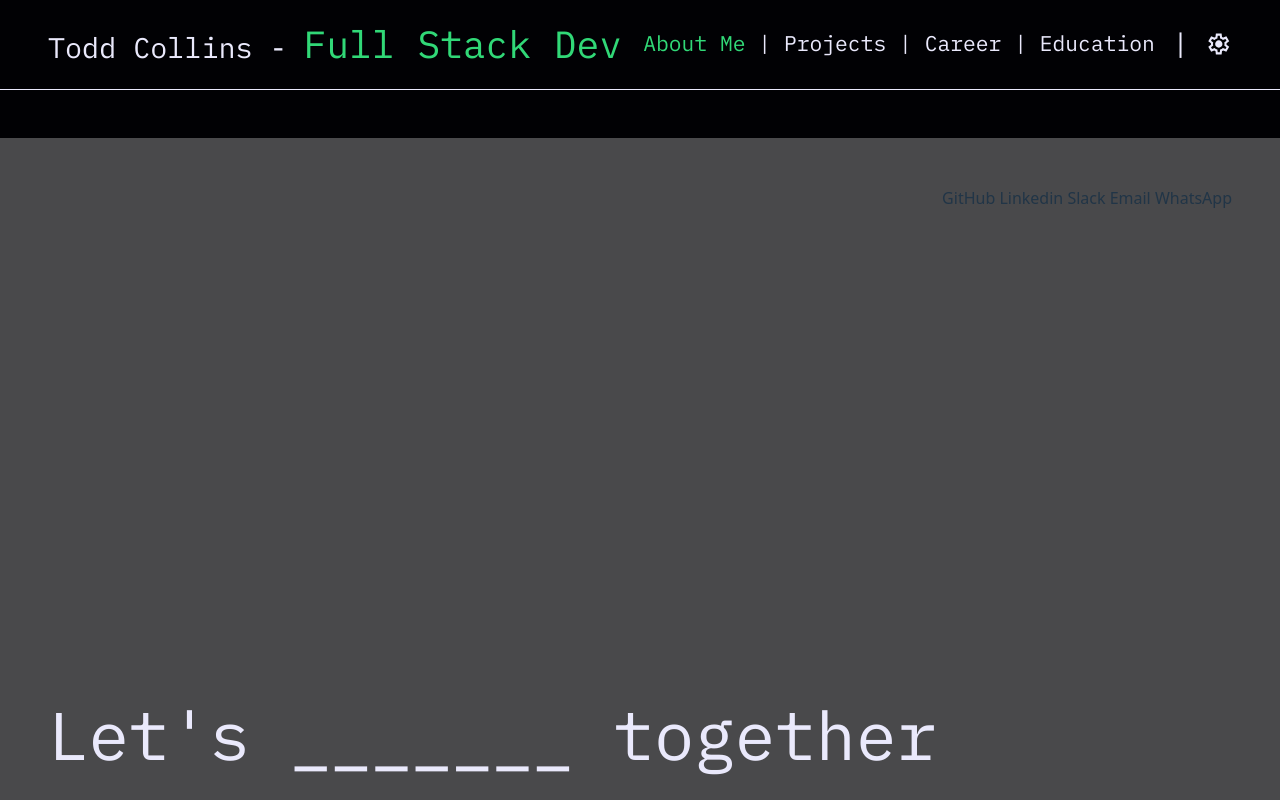
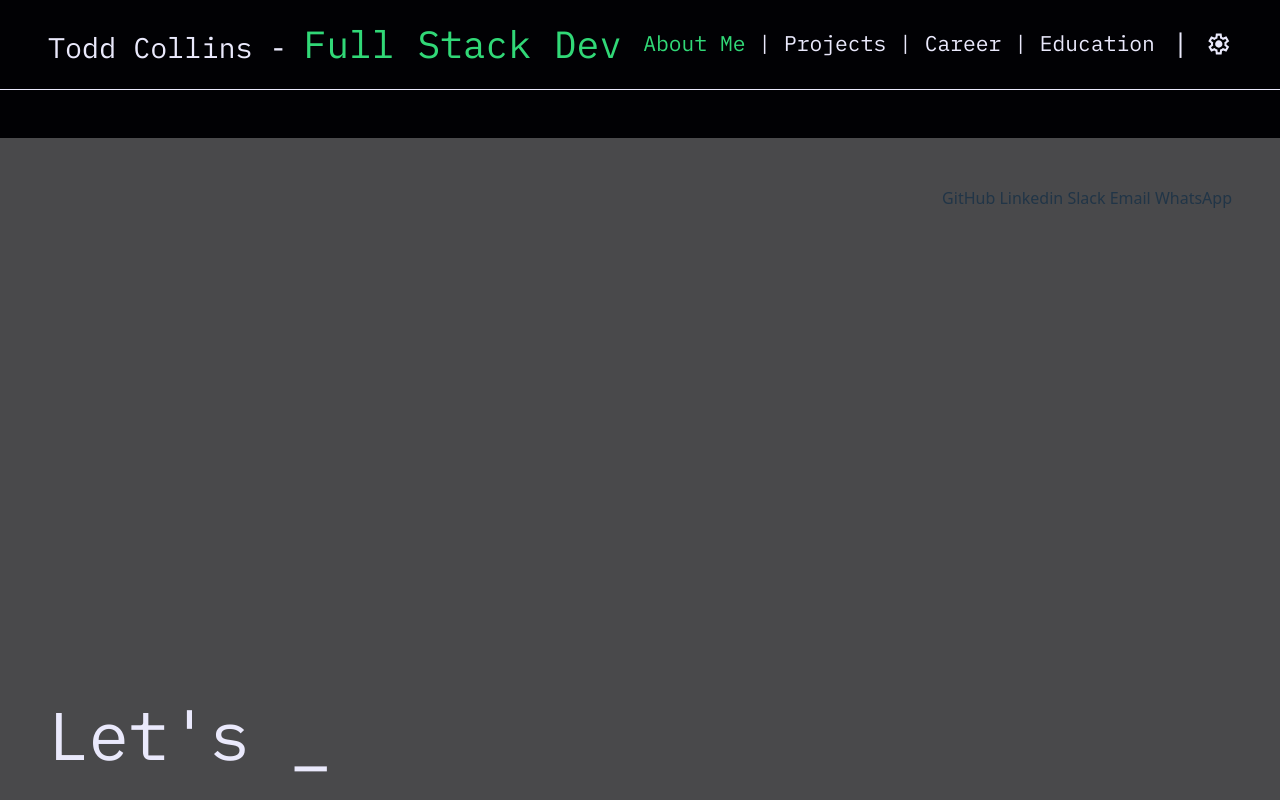
Before and after one commit to Addict-of-Rice/portfolio, a React (Vite) app in the folder frontend/: page / in a window 1280 px wide. Shown: the top 800 px of the page. Built offline with nearby package versions, Linux system fonts and the light colour scheme.

Commit message:
GSAP animation attempt

```diff
--- a/frontend/package.json
+++ b/frontend/package.json
@@ -10,6 +10,7 @@
     "preview": "vite preview"
   },
   "dependencies": {
+    "@gsap/react": "^2.1.2",
     "gsap": "^3.13.0",
     "react": "^19.1.1",
     "react-dom": "^19.1.1",
--- a/frontend/src/App.tsx
+++ b/frontend/src/App.tsx
@@ -9,8 +9,13 @@ import Layout from './components/Layout/Layout';
 import ThemeProvider from './providers/ThemeProvider';
 import { matrixTheme } from './themes/matrix-theme';
 import './fonts/fonts.css';
+import { useGSAP } from '@gsap/react';
+import gsap from 'gsap';
+import { SplitText, TextPlugin } from 'gsap/all';
 
 function App() {
+  gsap.registerPlugin(useGSAP, SplitText, TextPlugin);
+
   return (
     <ThemeProvider initialTheme={matrixTheme} darkMode={true}>
       <BrowserRouter>
--- a/frontend/src/components/Structure/Column.tsx
+++ b/frontend/src/components/Structure/Column.tsx
@@ -1,14 +1,18 @@
-import type { CSSProperties, FC, ReactNode } from 'react';
+import type { CSSProperties, FC, ReactNode, Ref } from 'react';
 
 type Props = {
+  ref?: Ref<HTMLDivElement>;
+  className?: string;
   style?: CSSProperties;
   children?: ReactNode;
   onClick?: () => void;
 };
 
-const Column: FC<Props> = ({ style, children, onClick }) => {
+const Column: FC<Props> = ({ ref, className, style, children, onClick }) => {
   return (
     <div
+      ref={ref}
+      className={className}
       style={{
         display: 'flex',
         flexDirection: 'column',
--- a/frontend/src/components/Structure/Row.tsx
+++ b/frontend/src/components/Structure/Row.tsx
@@ -1,14 +1,18 @@
-import type { CSSProperties, FC, ReactNode } from 'react';
+import type { CSSProperties, FC, ReactNode, Ref } from 'react';
 
 type Props = {
+  ref?: Ref<HTMLDivElement>;
+  className?: string;
   style?: CSSProperties;
   children?: ReactNode;
   onClick?: () => void;
 };
 
-const Row: FC<Props> = ({ style, children, onClick }) => {
+const Row: FC<Props> = ({ ref, className, style, children, onClick }) => {
   return (
     <div
+      ref={ref}
+      className={className}
       style={{
         display: 'flex',
         flexDirection: 'row',
--- a/frontend/src/components/Structure/Section.tsx
+++ b/frontend/src/components/Structure/Section.tsx
@@ -1,8 +1,10 @@
-import type { CSSProperties, FC, ReactNode } from 'react';
+import type { CSSProperties, FC, ReactNode, Ref } from 'react';
 import { useThemeContext } from '../../providers/ThemeProvider';
 import Column from './Column';
 
 type Props = {
+  ref?: Ref<HTMLDivElement>;
+  className?: string;
   style?: CSSProperties;
   children?: ReactNode;
   onClick?: () => void;
@@ -17,6 +19,7 @@ const Section: FC<Props> = (props) => {
       style={{
         padding: '48px',
         backgroundColor: theme.color.background2,
+        cursor: props.onClick ? 'pointer' : undefined,
         ...style,
       }}
       {...rest}
--- a/frontend/src/components/Typography/Typography.tsx
+++ b/frontend/src/components/Typography/Typography.tsx
@@ -1,17 +1,28 @@
-import type { CSSProperties, FC, ReactNode, ElementType } from 'react';
+import type { CSSProperties, FC, ReactNode, ElementType, Ref } from 'react';
 import { useThemeContext } from '../../providers/ThemeProvider';
 import type { Theme } from '../../themes/theme';
 
 type Variant = 'h1' | 'h2' | 'h3' | 'h4' | 'h5' | 'h6' | 'p' | 'small' | 'tiny';
 
 type Props = {
+  ref?: Ref<HTMLElement>;
   className?: string;
   children: ReactNode;
   variant?: Variant;
   style?: CSSProperties;
   onClick?: () => void;
+  span?: boolean;
 };
 
+const Typography: FC<Props> = ({
+  ref,
+  className,
+  children,
+  variant = 'p',
+  style,
+  onClick,
+  span,
+}) => {
   const variantMap: Record<
     Variant,
     {
@@ -31,12 +42,13 @@ const variantMap: Record<
     tiny: { tag: 'p', fontFamilyKey: 'body', fontSizeKey: 'tiny' },
   };
 
-const Typography: FC<Props> = ({ className, children, variant = 'p', style, onClick }) => {
   const { theme } = useThemeContext();
-  const { tag: Tag, fontFamilyKey, fontSizeKey } = variantMap[variant];
+  const { tag, fontFamilyKey, fontSizeKey } = variantMap[variant];
+  const Tag = span ? 'span' : tag;
 
   return (
     <Tag
+      ref={ref}
       className={className}
       style={{
         fontFamily: theme.fontFamily[fontFamilyKey],
@@ -46,6 +58,8 @@ const Typography: FC<Props> = ({ className, children, variant = 'p', style, onCl
         margin: 0,
         padding: 0,
         whiteSpace: 'pre',
+        display: 'flex',
+        flexDirection: 'row',
         cursor: onClick ? 'pointer' : undefined,
         userSelect: 'none',
         ...style,
--- /dev/null
+++ b/frontend/src/pages/Home/HeroSection.tsx
@@ -0,0 +1,114 @@
+import { useRef, useState, type FC } from 'react';
+import Row from '../../components/Structure/Row';
+import Section from '../../components/Structure/Section';
+import Typography from '../../components/Typography/Typography';
+import { useGSAP } from '@gsap/react';
+import { useThemeContext } from '../../providers/ThemeProvider';
+import gsap from 'gsap';
+
+const HeroSection: FC = () => {
+  const { theme } = useThemeContext();
+  const heroTextRef = useRef<HTMLDivElement>(null);
+
+  const [initialLoad, setInitialLoad] = useState(true);
+  const words = ['create', 'innovate', 'design', 'develop', 'build', 'profit'];
+  const [wordIndex, setWordIndex] = useState(0);
+
+  useGSAP(
+    () => {
+      const tl = gsap.timeline({
+        onComplete: () => {
+          setWordIndex((prev) => (prev + 1) % words.length);
+        },
+      });
+
+      const duration = undefined;
+      const speed = 0.6;
+
+      const type = (target: string, value: string, rtl = false, delay = 0) =>
+        tl.add(
+          gsap.to(target, {
+            ease: 'none',
+            duration,
+            text: {
+              value,
+              speed,
+              preserveSpaces: true,
+              rtl,
+            },
+            delay,
+          })
+        );
+
+      const wait = () =>
+        tl.add(
+          gsap.fromTo(
+            '.cursor',
+            {
+              opacity: 1,
+            },
+            {
+              opacity: 1,
+              duration: 3,
+            }
+          )
+        );
+
+      if (initialLoad) {
+        tl.add(
+          gsap.fromTo(
+            '.prefix',
+            {
+              text: '',
+            },
+            {
+              ease: 'none',
+              duration,
+              text: {
+                value: "Let's ",
+                speed,
+                preserveSpaces: true,
+              },
+            }
+          )
+        );
+        setInitialLoad(false);
+      }
+
+      type('.word', words[wordIndex]);
+      type('.suffix', ' together');
+      wait();
+      type('.suffix', '', true);
+      type('.word', '', true);
+      wait();
+    },
+    { scope: heroTextRef, dependencies: [wordIndex] }
+  );
+
+  return (
+    <Section
+      style={{
+        height: '600px',
+        justifyContent: 'space-between',
+      }}
+    >
+      <Row style={{ justifyContent: 'flex-end' }}>GitHub Linkedin Slack Email WhatsApp</Row>
+      <Row ref={heroTextRef}>
+        <Typography className='prefix' variant='h2'>
+          {"Let's "}
+        </Typography>
+        <Typography className='word' variant='h2' style={{ color: theme.color.primary }} span>
+          {''}
+        </Typography>
+        <Typography className='suffix' variant='h2'>
+          {''}
+        </Typography>
+        <Typography className='cursor' variant='h2'>
+          {'_'}
+        </Typography>
+      </Row>
+    </Section>
+  );
+};
+
+export default HeroSection;
--- a/frontend/src/pages/Home/HomePage.tsx
+++ b/frontend/src/pages/Home/HomePage.tsx
@@ -1,11 +1,8 @@
-import type { FC } from 'react';
+import { type FC } from 'react';
 import Column from '../../components/Structure/Column';
-import Row from '../../components/Structure/Row';
-import Typography from '../../components/Typography/Typography';
-import Section from '../../components/Structure/Section';
+import HeroSection from './HeroSection';
 
 const HomePage: FC = () => {
-
   return (
     <Column
       style={{
@@ -15,18 +12,7 @@ const HomePage: FC = () => {
         gap: '48px',
       }}
     >
-      <Section
-        style={{
-          height: '600px',
-          justifyContent: 'space-between',
-        }}
-      >
-        <Row style={{ justifyContent: 'flex-end' }}>GitHub Linkedin Slack Email WhatsApp</Row>
-        <Row>
-          {/* create, innovate, design, develop, build, profit */}
-          <Typography className="HeroText" variant='h2'>Let's _______ together</Typography>
-        </Row>
-      </Section>
+      <HeroSection />
     </Column>
   );
 };
```
Also changed, not shown: 1 other file (tests, documents, lock files or other folders). Lines whose indentation alone changed are shown as unchanged.
